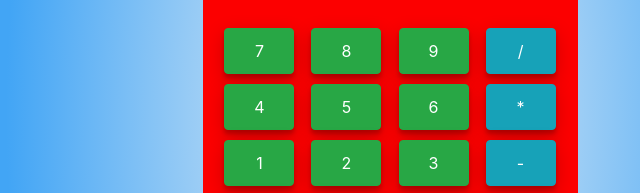
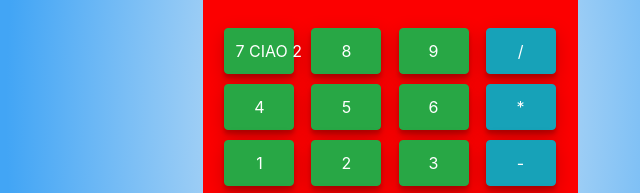
Before and after one commit to Mimmo21/angular-calculator, a website: page index.html in a window 1280 px wide. Shown: the part 288-481 px from the top of the page, 250-890 px from the left. Drawn offline with nearby package versions, Linux system fonts and the light colour scheme.

Commit message:
Change number string 7

```diff
--- a/index.html
+++ b/index.html
@@ -36,7 +36,7 @@
 
             <div class="clbody">
 
-              <button class="btn btn-success" value=7 ng-click="upper(7)">7</button>
+              <button class="btn btn-success" value=7 ng-click="upper(7)">7 CIAO 2</button>
               <button class="btn btn-success" value=7 ng-click="upper(8)">8</button>
               <button class="btn btn-success" value=8 ng-click="upper(9)">9</button>
               <button class="btn btn-info" value="/" ng-click="upper('/')">/</button>
```
